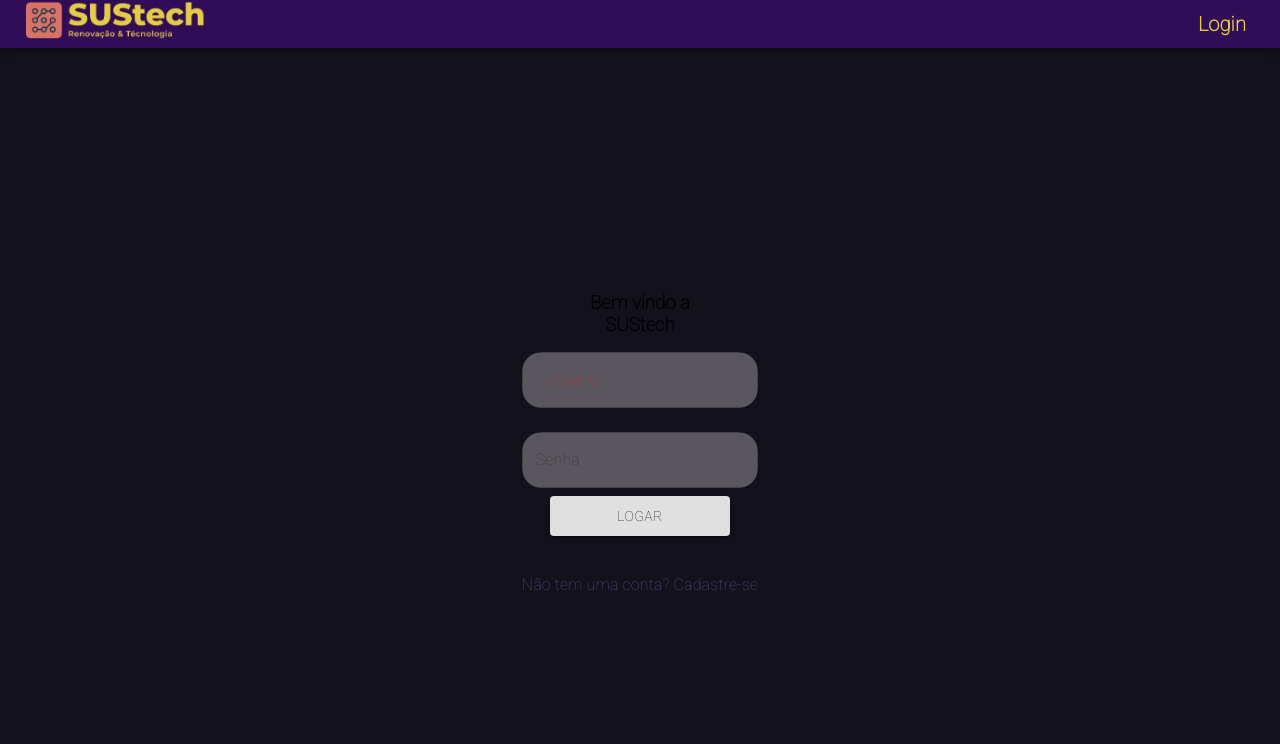
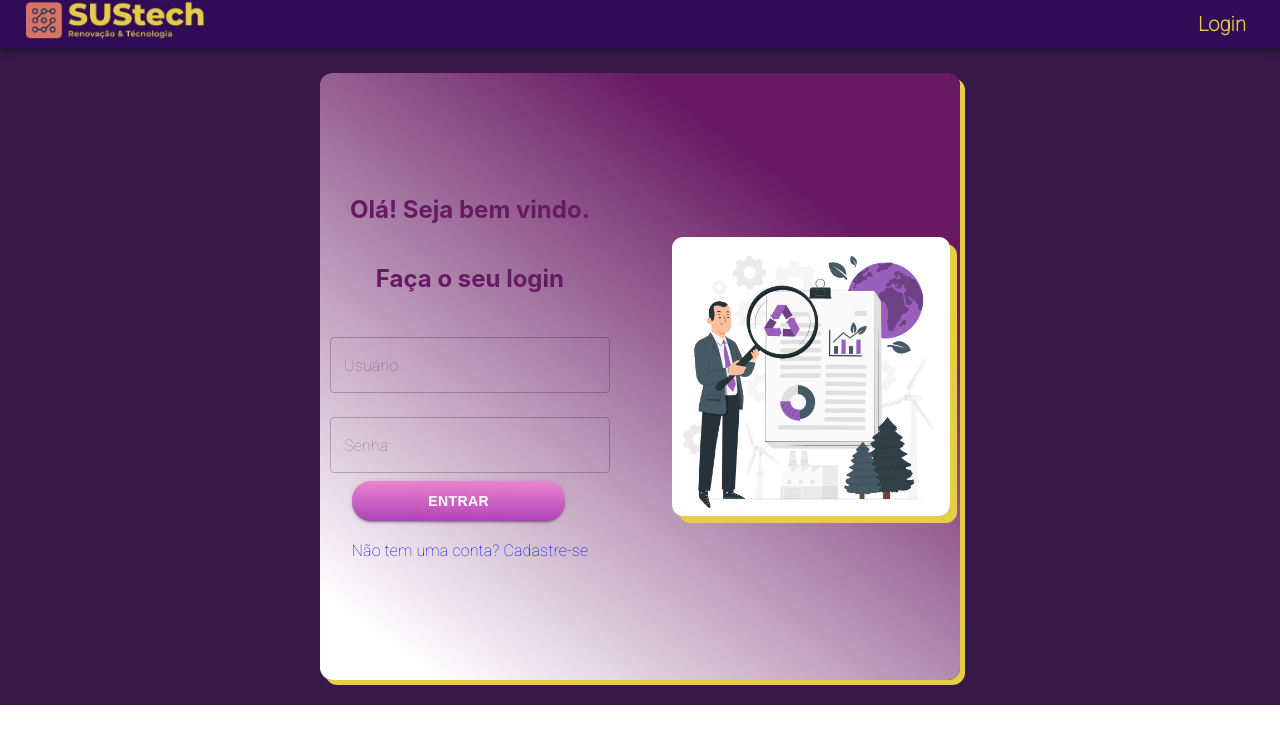
Before and after one commit to SustechGenT47/FrontEnds, a React (Create React App) app: page /login in a window 1280 px wide. Shown: the top 744 px of the page. Built offline with nearby package versions, Linux system fonts and the light colour scheme.

Commit message:
Página de Login feita

```diff
--- a/src/paginas/login/Login.css
+++ b/src/paginas/login/Login.css
@@ -1,126 +1,75 @@
-*{
-  margin: 0;
-  padding: 0;
-}
-.App {
-  width: 100vw;
-  height: 100vh;
-  display: flex;
-  justify-content: center;
-  align-items: center;
-  flex-direction: column;
+.imagem2{
+  width: 100% !important;
+  height: 100% !important;
+  border-radius: 2%;
+  box-shadow: 7px 7px #8b44e7;
+  float: right;
+  margin-bottom: 20%;
+  margin-left: 10%!important;
 }
 
-#light {
-  background-color: #f3ebf6;
+.formLogin {
+  margin-right: 10%;
 }
 
-#dark {
-  background-color: #13111b;
-}
- * {
-  text-decoration: none;
- }
-body {
-  margin: 0;
-  padding: 0;
+.formLogin
+
+.textos2{
+  font-weight: bold !important;
 }
 
-body .main  {
-  width: 100vw;
-  height: 100vh;
 
-  box-shadow: 0px, 11px 35px 2px rgba(0, 0, 0, 0.14);
-
+.textColor{
+  color: #671a62 !important;
+  font-weight: bold !important;
+  font-family:Arial !important;
 
 }
 
-#light .main {
-  background-color: #fff;
+
+
+.botaoEntrar{
+ font-size:14px!important;
+  font-family:Arial!important;
+  width:125px;
+  height:42px;
+  color:rgb(255, 255, 255)!important;
+  border-color:#8b44e7;
+  font-weight:bold!important;
+  border-top-left-radius:19px!important;
+  border-top-right-radius:19px!important;
+  border-bottom-left-radius:19px!important;
+  border-bottom-right-radius:19px!important;
+  box-shadow: -1px 12px 16px -7px #e7cd;
+  text-shadow: -1px -1px 20px #e7cd;
+  background:linear-gradient(#e7cd, #ae43b8);
+  margin-left: 8%!important;
 }
-
-#dark .main {
-  background-color: #201b2d;
-}
-
-.sign {
-  padding-top: 40px;
-  font-size: 23px;
-  font-weight: 700;
-  color: #5a4b81;
-  display: flex;
-  justify-content: center;
-  text-align: center;
-  flex-direction: column;
-}
-
-#light .sign{
-  color: #5a4b81;
-}
-
-#dark .sign {
-  color: #ffffff;
-}
-
-.username {
-  width: 76%;
-  font-weight: 700;
-  font-size: 14px;
-  letter-spacing: 1px;
-  padding: 10px 10px;
-  border-radius: 20px;
-  outline: none;
-  box-sizing: border-box;
-  border: 2px solid rgba(0, 0, 0, 0.02);
-  margin-bottom: 50px;
-  text-align: center;
-  margin-bottom: 27px;
-  font-family: "Ubuntu", sans-serif;
-}
-
-.password {
-  width: 76%;
-  font-weight: 700;
-  font-size: 14px;
-  letter-spacing: 1px;
-  padding: 10px 10px;
-  border-radius: 20px;
-  outline: none;
-  box-sizing: border-box;
-  border: 2px solid rgba(0, 0, 0, 0.02);
-  margin-bottom: 50px;
-  text-align: center;
-  margin-bottom: 27px;
-  font-family: "Ubuntu", sans-serif;
+.botaoEntrar:hover {
+  background: #6108d4 !important;
 }
 
 
-form.form {
+
+
+.formBackground{
+  word-wrap: break-word;
   display: flex;
-  justify-content: center;
-  align-items: center;
-  flex-direction: column;
+  justify-content: start;
+  box-shadow: 5px 5px #8b44e7;
+  border-radius:2%;
+
 }
 
-#light .username,
-#light .password {
-  color: rgb(38, 50, 56);
-  background-color: rgba(136, 126, 126, 0.04);
+#darkBackground{
+  background: #371947 !important;
 }
 
-#dark .username,
-#dark .password {
-  color: rgb(254, 255, 255);
-  background: rgba(255, 247, 247, 0.299);
-}
-
-#dark .username::placeholder,
-#dark .password::placeholder {
-  color: rgb(254, 255, 255);
-}
-
-input:focus {
-  border: 2px solid rgba(0, 0, 0, 0.18) !important;
+.colorText{
+  color:#671a62;
+  text-align: center;
+  font-size: 3vh;
+  margin-bottom: 10%;
 }
 
 .submit {
@@ -135,23 +84,3 @@ input:focus {
   justify-content: center;
   text-decoration: none;
 }
-
-.forgot {
-  font-weight: 700;
-  color: #5a4b81;
-  text-decoration: none;
-  padding-top: 15px;
-  margin-top: 20px;
-}
-
-a {
-  font-weight: 700;
-  color: #5a4b81;
-  text-decoration: none;
-}
-
-@media screen and (max-width: 600px) {
-  .main {
-    border-radius: 0px;
-  }
-}
--- a/src/paginas/login/Login.tsx
+++ b/src/paginas/login/Login.tsx
@@ -1,13 +1,16 @@
 import React, { useState, useEffect, ChangeEvent } from 'react';
 import { Link, useNavigate } from 'react-router-dom';
-import { Typography, TextField, Button } from '@material-ui/core';
+import { Grid, Box, Typography, TextField, Button } from '@material-ui/core';
 import UserLogin from '../../models/UserLogin';
+
 
 import './Login.css';
 import { login } from '../../services/Service';
 import { addToken } from '../../Store/tokens/Actions';
 import { toast } from 'react-toastify';
 import { useDispatch } from 'react-redux';
+
+import imagemLogin from '../../assets/imagemLogin.gif';
 
 
 function Login() {
@@ -71,26 +74,30 @@ function Login() {
     }
 
         return (
-    <div className=" App" id="dark">
-<h3>
-    Bem vindo a
-    </h3>
-
-
-<h3> SUStech</h3>
-
-        <form className="form" onSubmit={logar}>
+            <Grid xs={12} container direction='row' justifyContent='center' alignItems='center' id="darkBackground">
+                        <Grid item xs={6} alignItems='center' className="formBackground" justifyContent = 'center'>
+                                <form className="formLogin" onSubmit={logar}>
+                                    <h3 className='colorText'>Olá! Seja bem vindo.</h3>
+                                        <h5 className='colorText'>Faça o seu login</h5>
+                                    <p></p>
                                     <TextField value={userLogin.usuario} onChange={(e: ChangeEvent<HTMLInputElement>) => updatedModel(e)} id='usuario' variant='outlined' name='usuario' margin='normal' className="username" placeholder="Usuário" fullWidth />
                                     <TextField value={userLogin.senha} onChange={(e: ChangeEvent<HTMLInputElement>) => updatedModel(e)} id='senha' variant='outlined' name='senha' margin='normal' className="password" type='password' placeholder="Senha" fullWidth />
 
-            <Button type='submit' variant='contained' className='submit'> Logar </Button>
+                                    <Button type='submit' variant='contained' className="submit botaoEntrar botaoEntrar:hover">Entrar</Button>
                                     <p className="forgot">
                                         <Link to='/cadastro' className='text-decorator-none'>
                                             <Typography variant='subtitle1' gutterBottom align='center'>Não tem uma conta? Cadastre-se</Typography>
                                         </Link>
                                     </p>
+
                                 </form>
-        </div>
+                            <Box my = {12.3} >
+                                <img src={imagemLogin} className="imagem2"/>
+                            </Box>
+
+                        </Grid>
+
+            </Grid>
 
 
 
@@ -101,8 +108,7 @@ function Login() {
 
 
 
-
-    )
+        );
 
     }
 
```
Also changed, not shown: src/assets/imagemLogin.gif (added). Lines whose indentation alone changed are shown as unchanged.
